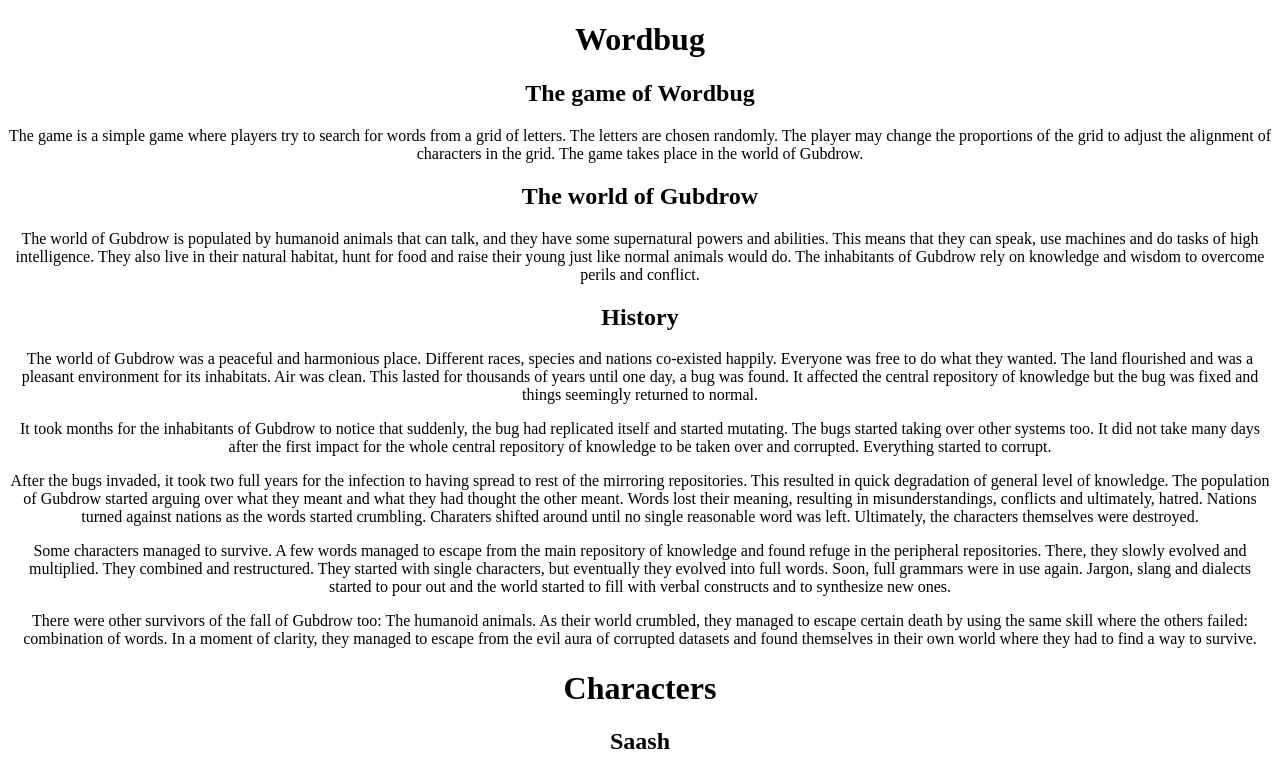
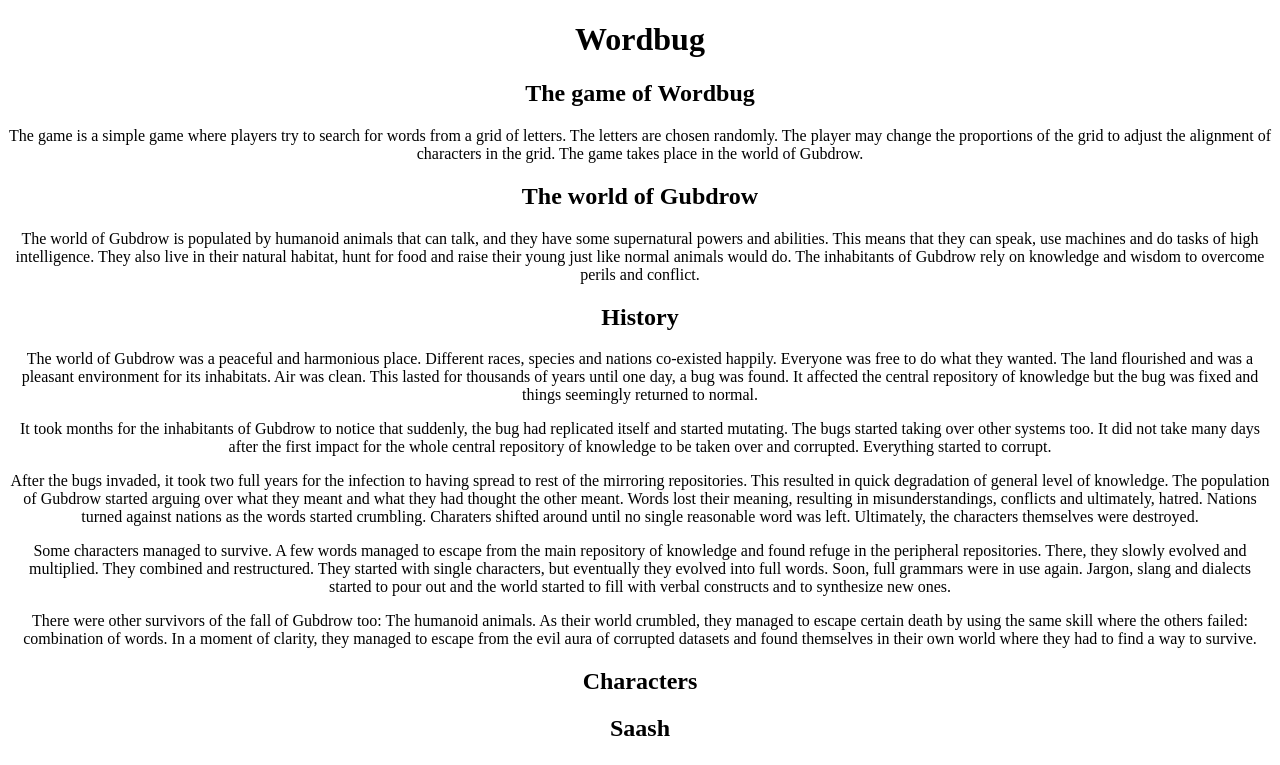
Before and after one commit to jraut/wordbug.io, a React (Create React App) app in the folder dev/: page / in a window 1280 px wide. Shown: the top 765 px of the page. Built offline with nearby package versions, Linux system fonts and the light colour scheme.

Commit message:
refactor: separate and export header styling

```diff
--- a/dev/src/components/Characters.tsx
+++ b/dev/src/components/Characters.tsx
@@ -1,5 +1,6 @@
 import React, { ReactElement } from 'react'
 import { Alignment, CHARACTER_DATA, Family } from '../fixtures/characters'
+import { h2style } from './Description'
 import { Palette } from './Palette'
 
 export interface Palette {
@@ -39,7 +40,7 @@ export const Characters: React.FC = () => {
   const characters = CHARACTER_DATA
   return (
     <div>
-      <h1 className="text-xl font-large text-black">Characters</h1>
+      <h2 className={h2style}>Characters</h2>
       <div className="grid sm:grid-cols-2 xl:grid-cols-4">
         {characters.map((char) => {
           return (
--- a/dev/src/components/Description.tsx
+++ b/dev/src/components/Description.tsx
@@ -7,21 +7,16 @@ interface Description {
   level?: HeaderLevel
 }
 
+export const h1style = 'text-xl font-large text-black p-2 m:p-5 mx-auto'
+export const h2style = 'text-lg font-large p-2 m:p-3 mx-auto'
+
 const Header: React.FC<{ level: HeaderLevel }> = ({ level, children }) => {
   const headerLevels: Record<
     HeaderLevel,
     React.ReactHTMLElement<HTMLHeadingElement>
   > = {
-    1: React.createElement(
-      'h1',
-      { className: 'text-xl font-large text-black p-2 m:p-5 mx-auto' },
-      children,
-    ),
-    2: React.createElement(
-      'h2',
-      { className: 'text-lg font-large p-2 m:p-3 mx-auto' },
-      children,
-    ),
+    1: React.createElement('h1', { className: h1style }, children),
+    2: React.createElement('h2', { className: h2style }, children),
     3: React.createElement('h3', { className: '' }, children),
     4: React.createElement('h4', { className: '' }, children),
     5: React.createElement('h5', { className: '' }, children),
```
